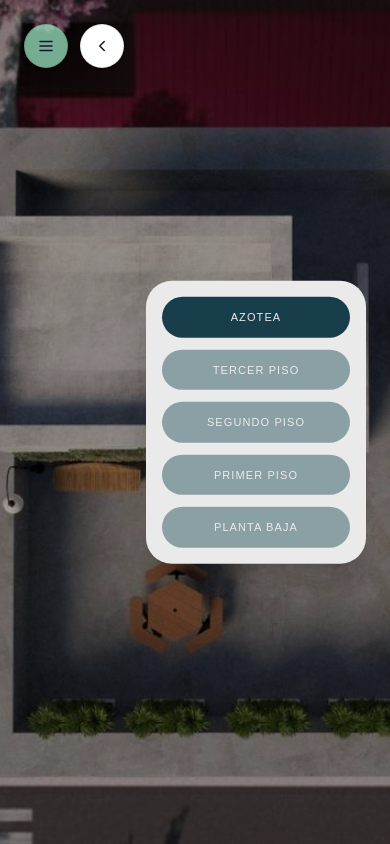
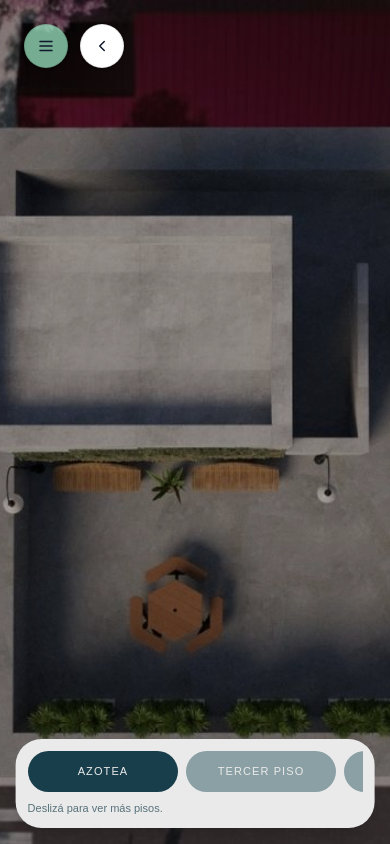
Before and after one commit to alinatramontana-ctrl/proyectoAlina-demo, a Next.js app: page /explorar in a window 390 px wide. Built offline with nearby package versions, Linux system fonts and the light colour scheme.

Commit message:
update explorar menu unified

```diff
--- a/app/explorar/ExplorarClient.tsx
+++ b/app/explorar/ExplorarClient.tsx
@@ -74,11 +74,11 @@ export default function ExplorarClient() {
 
   const [plantaActual, setPlantaActual] = useState<Piso>(pisoInicial);
 
-  // ✅ FIX DEL DELAY: src realmente renderizado (se mantiene el anterior hasta que carga el nuevo)
+  // ✅ FIX delay: swap suave (mantiene anterior hasta que cargue la nueva)
   const [imgSrc, setImgSrc] = useState<string>(pisoInicial.src);
   const [loadingPlanta, setLoadingPlanta] = useState(false);
 
-  // Cambia la planta cuando cambia el query param floor
+  // sync con query param
   useEffect(() => {
     const next =
       PISOS.find((p) => p.id.toLowerCase() === floorParam) ?? PISOS[0];
@@ -86,7 +86,7 @@ export default function ExplorarClient() {
     // eslint-disable-next-line react-hooks/exhaustive-deps
   }, [floorParam]);
 
-  // ✅ Precarga de TODAS las plantas (reduce el micro-delay)
+  // precarga plantas (evita micro flash)
   useEffect(() => {
     PISOS.forEach((p) => {
       const img = new Image();
@@ -95,30 +95,24 @@ export default function ExplorarClient() {
     });
   }, []);
 
-  // ✅ Swap suave: solo cambiamos imgSrc cuando la nueva imagen terminó de cargar
+  // swap suave
   useEffect(() => {
     const nextSrc = plantaActual.src;
     if (!nextSrc || nextSrc === imgSrc) return;
 
     setLoadingPlanta(true);
-
     const img = new Image();
     img.decoding = "async";
     img.src = nextSrc;
 
-    const onDone = () => {
+    const done = () => {
       setImgSrc(nextSrc);
       setLoadingPlanta(false);
     };
 
-    img.onload = onDone;
-    img.onerror = () => {
-      // Si falla, igual cambiamos para no quedar “clavados”
-      setImgSrc(nextSrc);
-      setLoadingPlanta(false);
-    };
+    img.onload = done;
+    img.onerror = done;
 
-    // cleanup por si cambia rápido de planta
     return () => {
       img.onload = null;
       img.onerror = null;
@@ -141,7 +135,7 @@ export default function ExplorarClient() {
 
   return (
     <main className="relative h-screen w-screen bg-black text-white overflow-hidden">
-      {/* ✅ Menú premium consistente */}
+      {/* ✅ Menú premium global */}
       <TopLeftMenu backHref="/" />
 
       {/* PLANO FULL SCREEN */}
@@ -152,11 +146,7 @@ export default function ExplorarClient() {
           className="absolute inset-0 h-full w-full object-cover"
           draggable={false}
         />
-
-        {/* overlay suave para lectura */}
         <div className="absolute inset-0 bg-black/20" />
-
-        {/* ✅ Overlay sutil durante el cambio (evita el “micro flash”) */}
         {loadingPlanta && (
           <div className="absolute inset-0 bg-black/10 backdrop-blur-[1px]" />
         )}
@@ -205,8 +195,8 @@ export default function ExplorarClient() {
                       <div>
                         <p className="text-sm font-medium">{u.nombre}</p>
                         <p className="mt-1 text-xs text-zinc-400">
-                          {u.tipo} – {u.frente ? "Frente" : "Contrafrente"} –{" "}
-                          {u.m2} m²
+                          {u.tipo} –{" "}
+                          {u.frente ? "Frente" : "Contrafrente"} – {u.m2} m²
                         </p>
                       </div>
 
@@ -262,10 +252,22 @@ export default function ExplorarClient() {
         })}
       </div>
 
-      {/* CARD DERECHA (centrada verticalmente) */}
-      <aside className="absolute right-6 top-1/2 -translate-y-1/2 z-40 w-[220px]">
-        <div className="rounded-[26px] bg-[#EAEAEA] p-4 shadow-xl">
-          <div className="flex flex-col gap-3">
+      {/* ✅ CARD PISOS RESPONSIVE:
+          - Mobile: bottom sheet centrado, scroll horizontal
+          - Desktop: igual que antes (derecha, centrado vertical)
+      */}
+      <aside
+        className="
+          fixed z-40
+          left-1/2 -translate-x-1/2 bottom-4
+          w-[92vw] max-w-[520px]
+          sm:absolute sm:left-auto sm:bottom-auto sm:right-6 sm:top-1/2
+          sm:-translate-y-1/2 sm:translate-x-0 sm:w-[220px]
+        "
+      >
+        <div className="rounded-[26px] bg-[#EAEAEA] p-3 sm:p-4 shadow-xl">
+          {/* mobile: horizontal */}
+          <div className="flex sm:flex-col gap-2 sm:gap-3 overflow-x-auto sm:overflow-visible">
             {PISOS.map((p) => {
               const active = plantaActual.id === p.id;
               return (
@@ -273,7 +275,8 @@ export default function ExplorarClient() {
                   key={p.id}
                   onClick={() => setPlantaActual(p)}
                   className={[
-                    "rounded-full px-4 py-3 text-[11px] uppercase tracking-widest transition",
+                    "shrink-0 rounded-full px-4 py-3 text-[11px] uppercase tracking-widest transition",
+                    "min-w-[150px] sm:min-w-0",
                     active
                       ? "bg-[#183e4b] text-[#EAEAEA]"
                       : "bg-[#8ba0a4] text-[#EAEAEA] hover:opacity-90",
@@ -284,6 +287,11 @@ export default function ExplorarClient() {
               );
             })}
           </div>
+
+          {/* hint mobile */}
+          <p className="mt-2 text-[11px] text-[#183e4b]/70 sm:hidden">
+            Deslizá para ver más pisos.
+          </p>
         </div>
       </aside>
     </main>
--- a/app/tour/[id]/page.tsx
+++ b/app/tour/[id]/page.tsx
@@ -32,7 +32,7 @@ const HOTSPOTS_BY_UNIT: Partial<Record<UnitId, UnitHotspots>> = {
       { pitch: -34, yaw: 150, to: "s1" },
       { pitch: -50, yaw: -148, to: "s3" },
     ],
-    s3: [{ pitch: -24, yaw: -139, to: "s1" }],
+    s3: [{ pitch: -24, yaw: 139, to: "s1" }],
   },
   "2A": {
     s1: [
@@ -229,7 +229,7 @@ export default function TourPage() {
         showControls: true,
         compass: false,
         sceneFadeDuration: 900,
-        hotSpotDebug: true,
+        hotSpotDebug: false,
       },
       scenes: {
         s1: { type: "equirectangular", panorama: scenes.s1, hotSpots: toHotSpots(active.s1) },
@@ -483,19 +483,52 @@ export default function TourPage() {
         </section>
       </div>
 
-      <style jsx global>{`
+            <style jsx global>{`
         .hs-dot {
+          position: relative;
           width: 22px;
           height: 22px;
           border-radius: 999px;
           background: rgba(255, 255, 255, 0.95);
-          box-shadow: 0 0 0 6px rgba(0, 0, 0, 0.35);
+          box-shadow: 0 0 0 4px rgba(0, 0, 0, 0.35);
           cursor: pointer;
           transition: transform 0.2s ease, opacity 0.2s ease;
         }
+
+        .hs-dot::before {
+          content: "";
+          position: absolute;
+          inset: -10px;
+          border-radius: 999px;
+          background: radial-gradient(
+            circle,
+            rgba(255, 255, 255, 0.35) 0%,
+            rgba(255, 255, 255, 0.15) 40%,
+            rgba(255, 255, 255, 0.05) 60%,
+            transparent 70%
+          );
+          filter: blur(2px);
+          animation: hsPulse 2.4s ease-out infinite;
+        }
+
         .hs-dot:hover {
           transform: scale(1.15);
-          opacity: 0.9;
+          opacity: 0.95;
+        }
+
+        @keyframes hsPulse {
+          0% {
+            transform: scale(0.7);
+            opacity: 0.6;
+          }
+          60% {
+            transform: scale(1.2);
+            opacity: 0.2;
+          }
+          100% {
+            transform: scale(1.4);
+            opacity: 0;
+          }
         }
       `}</style>
     </main>
```
Also changed, not shown: public/panos/1B/03.webp, public/panos/1B/thumbs/03.jpg.
